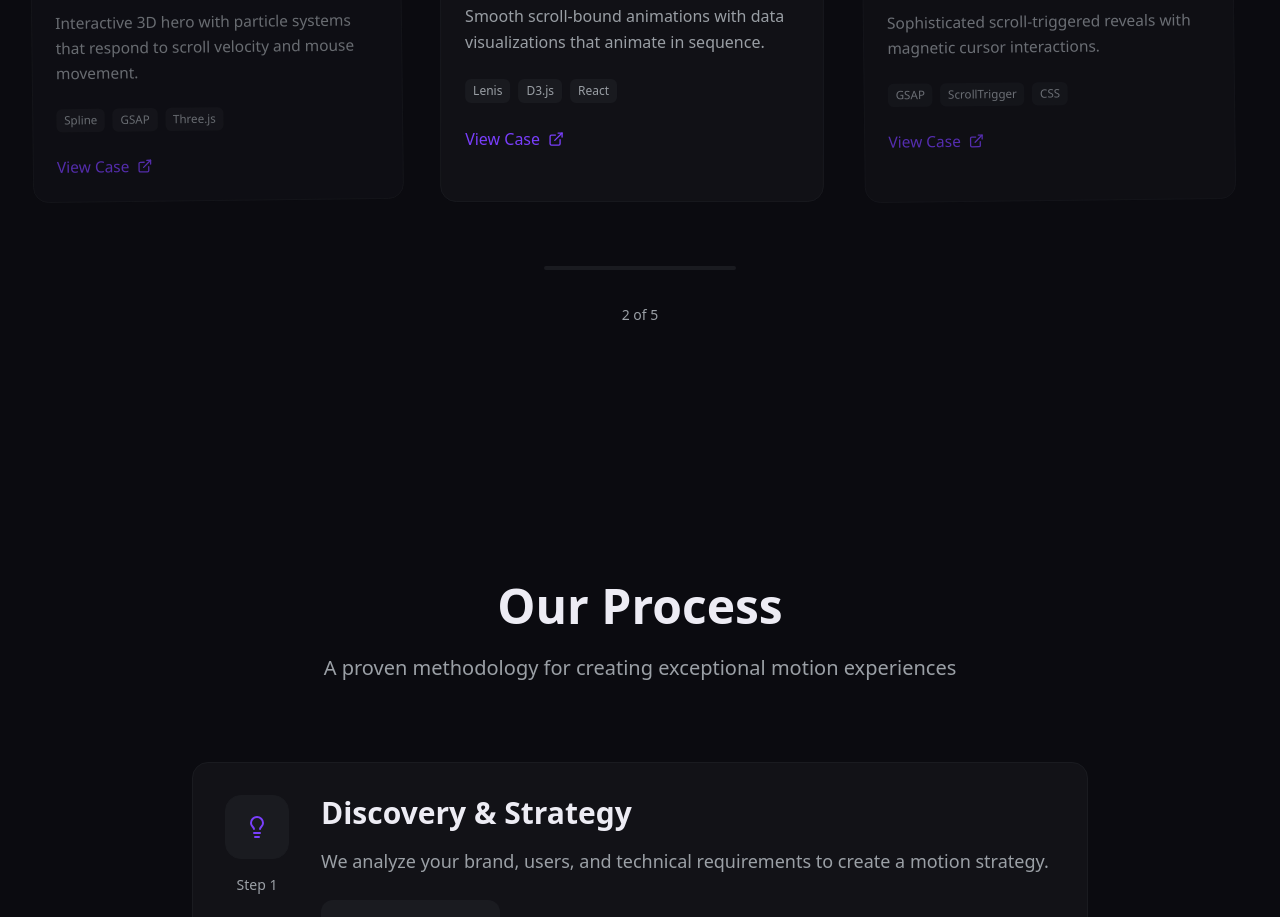
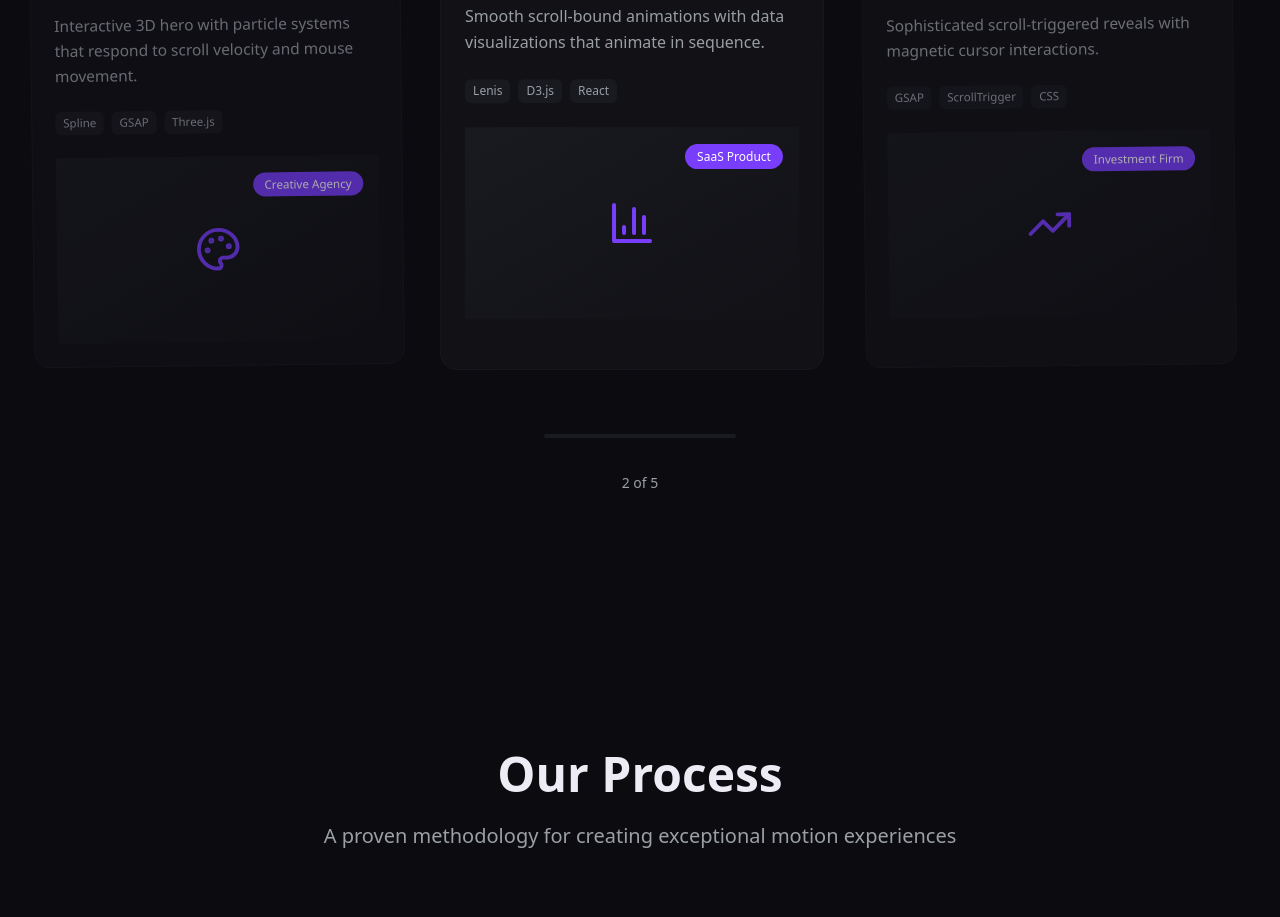
Before and after one commit to mutlukurt/lenis-gsap-spline3d-neonghostlab, a React (Vite) app: page / in a window 1280 px wide. Shown: the part 3140-4057 px from the top of the page. Built offline with nearby package versions, Linux system fonts and the light colour scheme.

Commit message:
Updated Cases.tsx

```diff
--- a/src/sections/Cases.tsx
+++ b/src/sections/Cases.tsx
@@ -249,16 +249,21 @@ export default function Cases() {
                     ))}
                   </div>
 
-                    {/* Action button */}
-                    <a
-                      href={case_item.link}
-                      className="inline-flex items-center space-x-2 text-[var(--accent)] hover:text-[var(--accent-2)] transition-colors group"
-                    >
-                      <span>View Case</span>
-                      <ExternalLink size={16} className="group-hover:translate-x-0.5 transition-transform" />
-                    </a>
+                  {/* Case icon header */}
+                  <div className="relative h-48 bg-gradient-to-br from-[var(--surface)] to-[var(--card)] flex items-center justify-center overflow-hidden">
+                    <div className="group-hover:scale-110 transition-transform duration-500">
+                      {case_item.icon}
+                    </div>
+                    <div className="absolute top-4 right-4">
+                      <span className="bg-[var(--accent)] text-white text-xs px-3 py-1 rounded-full">
+                        {case_item.category}
+                      </span>
+                    </div>
+                    {/* Subtle pattern overlay */}
+                    <div className="absolute inset-0 bg-gradient-to-br from-transparent via-[var(--accent)]/5 to-[var(--accent)]/10" />
                   </div>
                 </div>
+              </div>
             ))}
           </div>
 
```
